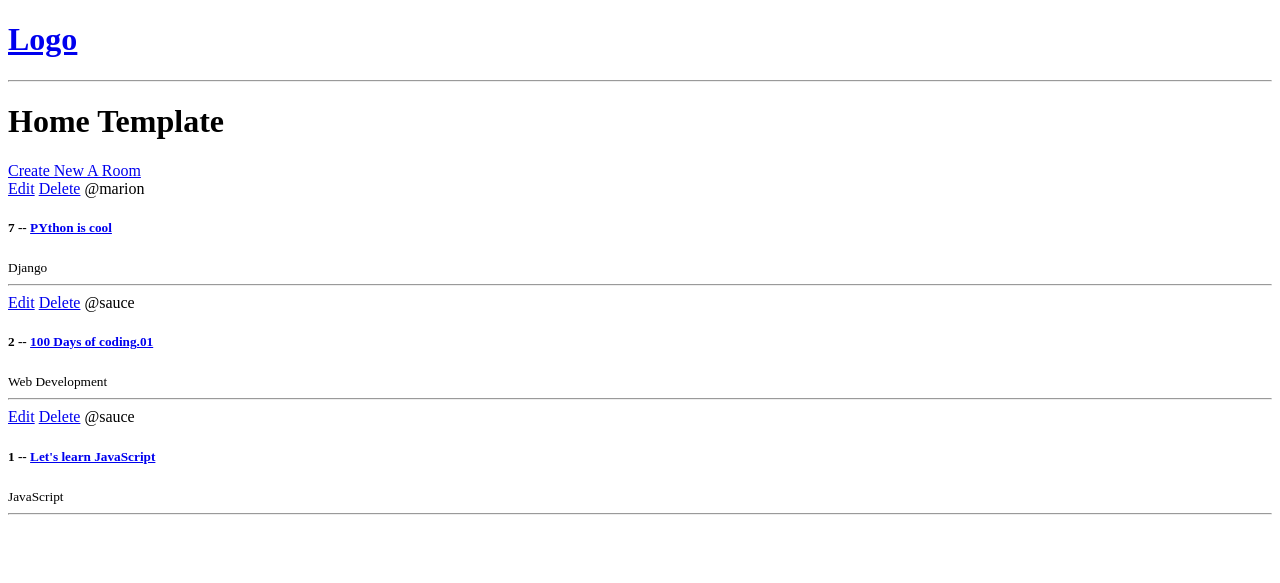
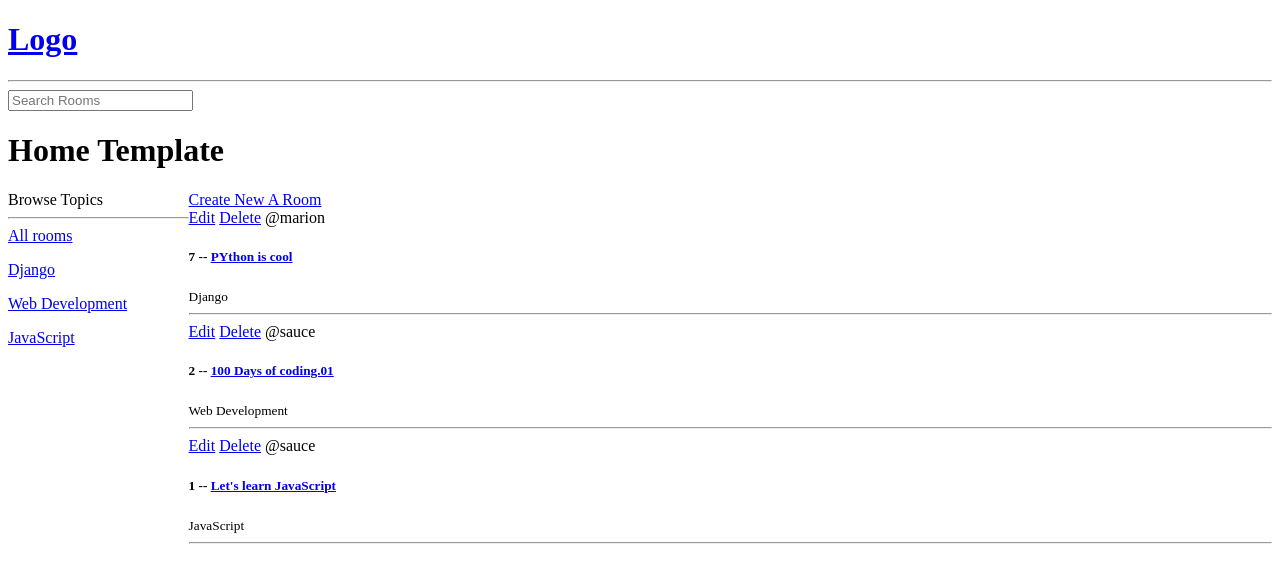
Before and after one commit to ngure1/Study-Bud, a Django app: page / in a window 1280 px wide. Shown: the top 583 px of the page. Run offline with Django 5.2, Linux system fonts and the light colour scheme; data comes from the database, SQL or seed files in the repository; both versions use the stored data as it was after the commit.

Commit message:
Added filtering and search functionality of rooms

```diff
--- a/studybud/base/templates/base/home.html
+++ b/studybud/base/templates/base/home.html
@@ -1,11 +1,24 @@
 {% extends 'main.html'%}
 {% block content %}
+<style>
+  .page-container{
+    display: grid;
+    grid-template-columns: .5fr 3fr;
+  }
+</style>
 <h1>Home Template</h1>
 <div>
+  <div class="page-container">
+    <div class="sidebar">
+      Browse Topics
+      <hr>
+      <a href="{% url 'home' %}">All rooms </a>
+      {% for topic in topics %}
+        <a href="{% url 'home' %}?q={{topic.name}}"><p>{{topic.name}}</p></a>
+      {% endfor %}
+    </div>
     <div>
-
       <a href="{% url 'createroom' %}">Create New A Room</a>
-
       {% for room in rooms %}
         <div>
           <a href="{% url 'updateroom' room.id %}">Edit</a>
@@ -18,6 +31,8 @@
 
     {% endfor %}
     </div>
+  </div>
+
 
 </div>
 {% endblock %}
--- a/studybud/base/views.py
+++ b/studybud/base/views.py
@@ -1,11 +1,22 @@
 from django.shortcuts import render,redirect
 from . import models
 from . import forms
+from django.db.models import Q
 
-rooms=models.Rooms.objects.all()
+
 
 def home(request):
-  context={'rooms':rooms}
+  q=request.GET.get('q') if request.GET.get('q') != None else ''
+  rooms=models.Rooms.objects.filter(
+    Q(topic__name__icontains=q) |
+    Q(name__icontains=q) |
+    Q(host__username__icontains=q)
+    )
+  topics=models.Topic.objects.all()
+  context={
+    'rooms':rooms,
+    'topics':topics
+           }
   return render(request, 'base/home.html', context)
 
 def room(request,pk):
@@ -34,7 +45,6 @@ def updateRoom(request,pk):
   return render(request, 'base/createroom.html',context)
 
 def deleteRoom(request,pk):
-
   room=models.Rooms.objects.get(id=pk)
   if request.method=="POST":
     room.delete()
--- a/studybud/templates/navigation.html
+++ b/studybud/templates/navigation.html
@@ -2,3 +2,6 @@
   <h1>Logo</h1>
 </a>
 <hr>
+<form method="GET" action="">
+  <input type="text" name="q" placeholder="Search Rooms">
+</form>
```
Also changed, not shown: studybud/db.sqlite3. Lines whose indentation alone changed are shown as unchanged.
